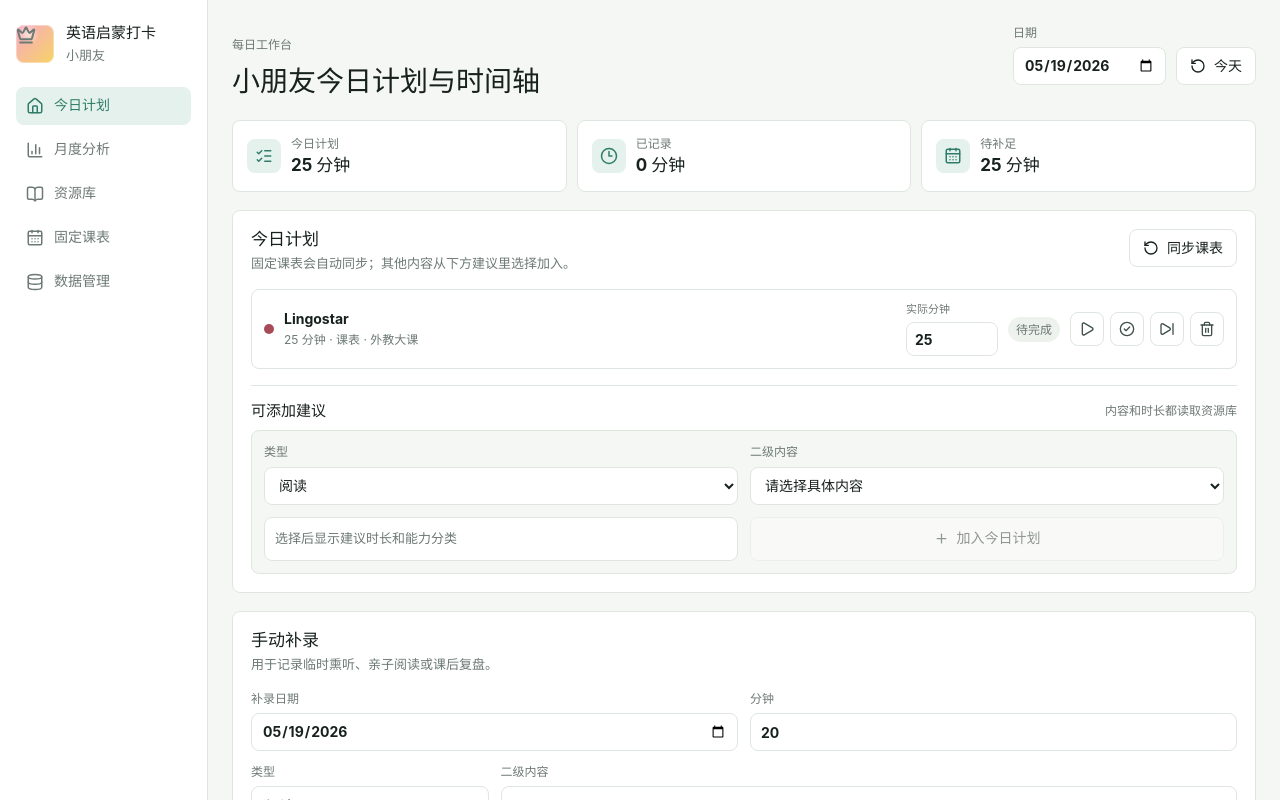
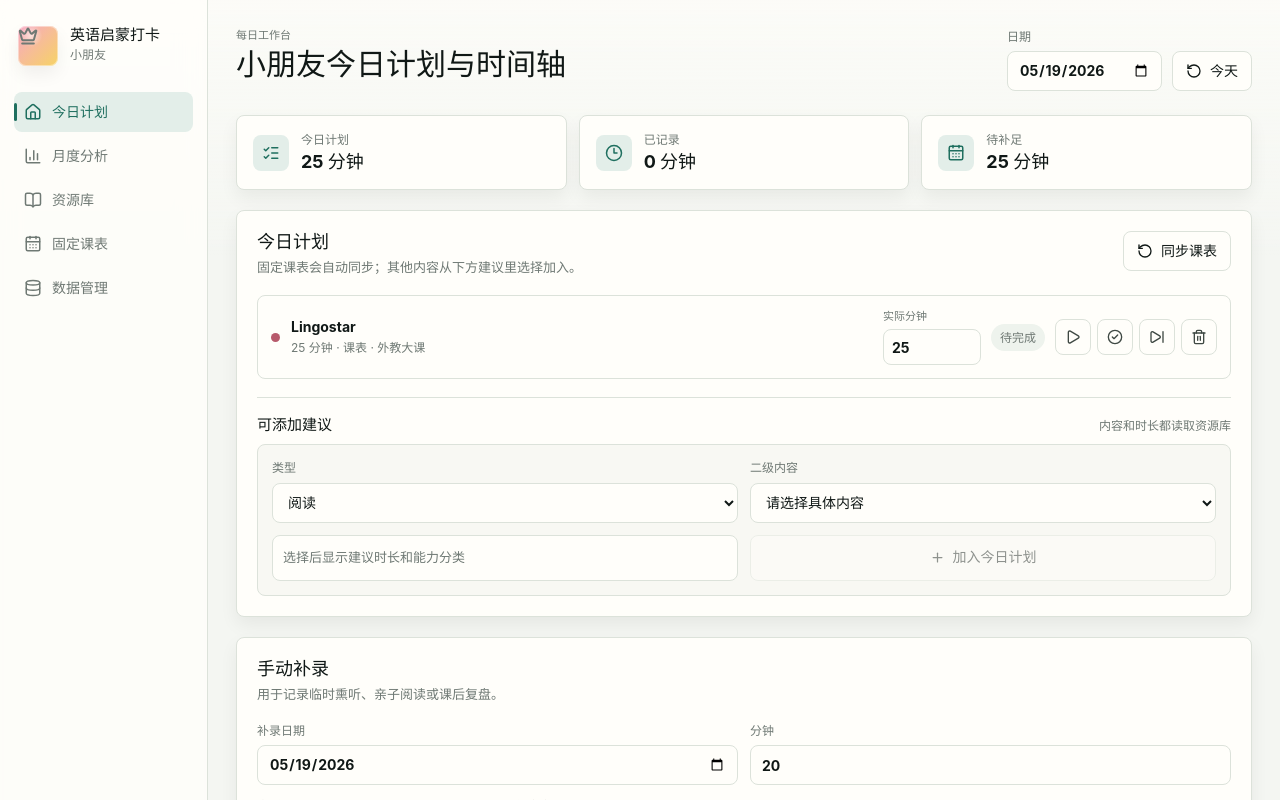
Before and after one commit to brightbread-Ji/English-Check-in-History, a React (Vite) app: page / in a window 1280 px wide. Shown: the top 800 px of the page. Built offline with nearby package versions, Linux system fonts and the light colour scheme.

Commit message:
Polish app interface design

```diff
--- a/src/App.css
+++ b/src/App.css
@@ -9,18 +9,19 @@
 .app-shell {
   min-height: 100svh;
   display: grid;
-  grid-template-columns: 236px minmax(0, 1fr) 316px;
-  background: var(--app-bg);
+  grid-template-columns: 224px minmax(0, 1fr) 324px;
+  background: transparent;
   color: var(--text);
 }
 
 .sidebar {
   border-right: 1px solid var(--border);
-  background: var(--surface);
-  padding: 22px 16px;
+  background: rgba(255, 254, 250, 0.82);
+  backdrop-filter: blur(14px);
+  padding: 24px 14px;
   display: flex;
   flex-direction: column;
-  gap: 22px;
+  gap: 24px;
 }
 
 .brand {
@@ -28,12 +29,13 @@
   align-items: center;
   gap: 12px;
   min-width: 0;
+  padding: 0 4px 2px;
 }
 
 .brand-mark,
 .avatar-badge {
-  width: 38px;
-  height: 38px;
+  width: 40px;
+  height: 40px;
   border-radius: 8px;
   display: grid;
   place-items: center;
@@ -42,7 +44,9 @@
     radial-gradient(circle at 32% 24%, rgba(255, 255, 255, 0.6), transparent 28%),
     linear-gradient(135deg, var(--avatar-a, var(--accent)), var(--avatar-b, #7dd3fc));
   font-weight: 760;
-  box-shadow: inset 0 0 0 1px rgba(255, 255, 255, 0.36);
+  box-shadow:
+    inset 0 0 0 1px rgba(255, 255, 255, 0.42),
+    var(--shadow-small);
   overflow: hidden;
 }
 
@@ -61,22 +65,23 @@
 .brand strong {
   color: var(--text-strong);
   font-size: 15px;
+  line-height: 1.2;
 }
 
 .brand span {
   color: var(--muted);
-  font-size: 13px;
+  font-size: 12px;
   margin-top: 2px;
 }
 
 .nav-list {
   display: grid;
-  gap: 6px;
+  gap: 4px;
 }
 
 .nav-item {
   width: 100%;
-  height: 38px;
+  height: 40px;
   border: 0;
   border-radius: 8px;
   display: flex;
@@ -92,18 +97,28 @@
     color 160ms ease,
     background 160ms ease,
     transform 160ms ease;
+  position: relative;
 }
 
 .nav-item:hover {
   color: var(--text-strong);
-  background: var(--soft);
-  transform: translateX(2px);
+  background: rgba(31, 111, 95, 0.07);
 }
 
 .nav-item.active {
   color: var(--accent);
   background: var(--accent-soft);
   font-weight: 680;
+}
+
+.nav-item.active::before {
+  content: '';
+  width: 3px;
+  height: 18px;
+  border-radius: 999px;
+  background: var(--accent);
+  position: absolute;
+  left: 0;
 }
 
 .sidebar-footer {
@@ -123,7 +138,7 @@
 
 .workspace {
   min-width: 0;
-  padding: 24px;
+  padding: 28px;
 }
 
 .topbar {
@@ -131,21 +146,23 @@
   justify-content: space-between;
   align-items: flex-start;
   gap: 18px;
-  margin-bottom: 22px;
+  margin-bottom: 24px;
 }
 
 .eyebrow {
   color: var(--muted);
-  font-size: 12px;
+  font-size: 11px;
   font-weight: 720;
   text-transform: uppercase;
+  margin: 0;
 }
 
 .topbar h1 {
-  margin: 2px 0 0;
-  font-size: 28px;
-  line-height: 1.15;
+  margin: 4px 0 0;
+  font-size: 30px;
+  line-height: 1.12;
   color: var(--text-strong);
+  font-weight: 820;
 }
 
 .date-controls {
@@ -166,16 +183,20 @@ label {
 
 input,
 select {
-  height: 38px;
+  height: 40px;
   border: 1px solid var(--border);
   border-radius: 8px;
   background: var(--surface);
   color: var(--text-strong);
   font: inherit;
   font-size: 14px;
-  padding: 0 10px;
+  padding: 0 11px;
   outline: none;
   min-width: 0;
+  transition:
+    border-color 140ms ease,
+    box-shadow 140ms ease,
+    background 140ms ease;
 }
 
 input[type='color'] {
@@ -188,6 +209,18 @@ select:focus {
   box-shadow: 0 0 0 3px var(--focus);
 }
 
+button:focus-visible,
+input:focus-visible,
+select:focus-visible {
+  outline: 0;
+  box-shadow: 0 0 0 3px var(--focus);
+}
+
+input:hover,
+select:hover {
+  border-color: var(--border-strong);
+}
+
 button {
   font: inherit;
 }
@@ -195,7 +228,7 @@ button {
 .primary-button,
 .ghost-button,
 .file-button {
-  min-height: 38px;
+  min-height: 40px;
   border-radius: 8px;
   border: 1px solid transparent;
   display: inline-flex;
@@ -216,6 +249,7 @@ button {
 .primary-button {
   background: var(--accent);
   color: white;
+  border-color: var(--accent);
 }
 
 .ghost-button,
@@ -230,6 +264,11 @@ button {
 .file-button:hover,
 .icon-button:hover {
   transform: translateY(-1px);
+  border-color: var(--accent);
+}
+
+.primary-button:hover {
+  background: var(--accent-strong);
 }
 
 .ghost-button.compact {
@@ -250,8 +289,8 @@ button {
 }
 
 .icon-button {
-  width: 34px;
-  height: 34px;
+  width: 36px;
+  height: 36px;
   border: 1px solid var(--border);
   border-radius: 8px;
   display: inline-grid;
@@ -263,6 +302,11 @@ button {
     transform 160ms ease,
     border-color 160ms ease,
     color 160ms ease;
+}
+
+.icon-button:hover {
+  color: var(--accent);
+  background: var(--accent-soft);
 }
 
 .icon-button.strong {
@@ -282,24 +326,24 @@ button {
 .analysis-layout,
 .settings-layout {
   display: grid;
-  gap: 18px;
+  gap: 20px;
 }
 
 .today-layout {
-  grid-template-columns: minmax(0, 1fr) minmax(280px, 360px);
+  grid-template-columns: minmax(0, 1fr) minmax(300px, 368px);
   align-items: start;
 }
 
 .primary-column {
   display: grid;
-  gap: 18px;
+  gap: 20px;
   min-width: 0;
 }
 
 .metric-row {
   display: grid;
   grid-template-columns: repeat(3, minmax(0, 1fr));
-  gap: 10px;
+  gap: 12px;
 }
 
 .metric {
@@ -307,15 +351,16 @@ button {
   border: 1px solid var(--border);
   border-radius: 8px;
   background: var(--surface);
-  padding: 14px;
+  padding: 15px 16px;
   display: flex;
   align-items: center;
-  gap: 10px;
+  gap: 12px;
+  box-shadow: var(--shadow-small);
 }
 
 .metric > span {
-  width: 34px;
-  height: 34px;
+  width: 36px;
+  height: 36px;
   border-radius: 8px;
   display: grid;
   place-items: center;
@@ -328,12 +373,12 @@ button {
   margin: 0 0 2px;
   color: var(--muted);
   font-size: 12px;
-  font-weight: 680;
+  font-weight: 660;
 }
 
 .metric strong {
   color: var(--text-strong);
-  font-size: 17px;
+  font-size: 18px;
   line-height: 1.2;
 }
 
@@ -341,8 +386,9 @@ button {
   border: 1px solid var(--border);
   border-radius: 8px;
   background: var(--surface);
-  padding: 18px;
+  padding: 20px;
   min-width: 0;
+  box-shadow: var(--shadow-small);
 }
 
 .section-head {
@@ -350,20 +396,21 @@ button {
   align-items: flex-start;
   justify-content: space-between;
   gap: 16px;
-  margin-bottom: 16px;
+  margin-bottom: 18px;
 }
 
 .section-head h2,
 .inspector-block h2 {
   color: var(--text-strong);
   margin: 0;
-  font-size: 17px;
+  font-size: 18px;
   line-height: 1.25;
+  font-weight: 780;
 }
 
 .section-head p {
   color: var(--muted);
-  margin: 4px 0 0;
+  margin: 5px 0 0;
   font-size: 13px;
 }
 
@@ -396,15 +443,27 @@ button {
   min-width: 0;
   border: 1px solid var(--border);
   border-radius: 8px;
-  padding: 12px;
+  padding: 13px;
   display: grid;
   align-items: center;
   gap: 10px;
   background: var(--surface);
+  transition:
+    border-color 140ms ease,
+    background 140ms ease,
+    box-shadow 140ms ease;
 }
 
 .plan-row {
-  grid-template-columns: 10px minmax(0, 1fr) 92px auto auto;
+  grid-template-columns: 10px minmax(0, 1fr) 98px auto auto;
+}
+
+.plan-row:hover,
+.resource-row:hover,
+.schedule-row:hover,
+.timeline-row:hover {
+  border-color: var(--border-strong);
+  background: #ffffff;
 }
 
 .plan-row.done {
@@ -417,8 +476,8 @@ button {
 }
 
 .resource-dot {
-  width: 10px;
-  height: 10px;
+  width: 9px;
+  height: 9px;
   border-radius: 50%;
   background: var(--accent);
 }
@@ -457,7 +516,7 @@ button {
   border-radius: 999px;
   color: var(--muted);
   background: var(--soft);
-  padding: 4px 8px;
+  padding: 5px 9px;
   font-size: 12px;
   font-weight: 720;
 }
@@ -474,8 +533,8 @@ button {
 }
 
 .plan-minute-control input {
-  width: 92px;
-  height: 34px;
+  width: 98px;
+  height: 36px;
   padding: 0 8px;
 }
 
@@ -484,10 +543,14 @@ button {
   gap: 6px;
 }
 
+.row-actions .icon-button {
+  flex: 0 0 auto;
+}
+
 .suggestion-block {
   border-top: 1px solid var(--border);
-  margin-top: 16px;
-  padding-top: 16px;
+  margin-top: 18px;
+  padding-top: 18px;
 }
 
 .suggestion-head {
@@ -518,12 +581,12 @@ button {
 .suggestion-picker {
   border: 1px solid var(--border);
   border-radius: 8px;
-  background: var(--app-bg);
+  background: var(--surface-muted);
   display: grid;
   grid-template-columns: repeat(2, minmax(0, 1fr));
   align-items: end;
   gap: 12px;
-  padding: 12px;
+  padding: 14px;
 }
 
 .suggestion-picker > .ghost-button {
@@ -533,7 +596,7 @@ button {
 }
 
 .suggestion-preview {
-  min-height: 44px;
+  min-height: 46px;
   border: 1px solid var(--border);
   border-radius: 8px;
   background: var(--surface);
@@ -570,12 +633,12 @@ button {
 .suggestion-row {
   border: 1px solid var(--border);
   border-radius: 8px;
-  padding: 10px;
+  padding: 11px;
   display: grid;
   grid-template-columns: 10px minmax(0, 1fr) auto;
   align-items: center;
   gap: 10px;
-  background: var(--app-bg);
+  background: var(--surface-muted);
 }
 
 .suggestion-row strong,
@@ -641,11 +704,11 @@ button {
 
 .timeline-panel {
   position: sticky;
-  top: 18px;
+  top: 22px;
 }
 
 .timeline-row {
-  grid-template-columns: 62px minmax(0, 1fr) auto;
+  grid-template-columns: 66px minmax(0, 1fr) auto;
   align-items: start;
 }
 
@@ -656,7 +719,7 @@ button {
 
 .time-range strong {
   color: var(--text-strong);
-  font-size: 14px;
+  font-size: 13px;
 }
 
 .time-range span {
@@ -668,12 +731,24 @@ button {
 .split-panels {
   display: grid;
   grid-template-columns: minmax(0, 1.2fr) minmax(280px, 0.8fr);
-  gap: 18px;
+  gap: 20px;
 }
 
 .chart-wrap {
   width: 100%;
   min-width: 0;
+}
+
+.chart-wrap .recharts-cartesian-axis-tick-value {
+  fill: var(--muted);
+  font-size: 12px;
+}
+
+.chart-wrap .recharts-default-tooltip {
+  border: 1px solid var(--border) !important;
+  border-radius: 8px;
+  background: var(--surface) !important;
+  box-shadow: var(--shadow-small);
 }
 
 .legend-list {
@@ -704,6 +779,7 @@ button {
 .resource-row.editing {
   border-color: var(--accent);
   background: var(--accent-soft);
+  box-shadow: 0 0 0 3px var(--focus);
 }
 
 .schedule-row {
@@ -712,6 +788,8 @@ button {
 
 .schedule-time {
   border-right: 1px solid var(--border);
+  color: var(--text-strong);
+  font-weight: 760;
 }
 
 .data-actions {
@@ -723,11 +801,11 @@ button {
 .storage-note {
   border: 1px solid var(--border);
   border-radius: 8px;
-  background: var(--app-bg);
+  background: var(--surface-muted);
   display: grid;
   gap: 5px;
   margin-top: 14px;
-  padding: 12px;
+  padding: 13px;
 }
 
 .storage-note strong {
@@ -751,7 +829,7 @@ button {
 .child-card {
   border: 1px solid var(--border);
   border-radius: 8px;
-  background: var(--app-bg);
+  background: var(--surface-muted);
   display: grid;
   justify-items: center;
   gap: 10px;
@@ -834,6 +912,7 @@ button {
 
 .avatar-option:hover {
   transform: translateY(-1px);
+  border-color: var(--border-strong);
 }
 
 .avatar-option.active {
@@ -876,16 +955,17 @@ button {
 
 .inspector {
   border-left: 1px solid var(--border);
-  background: var(--surface);
-  padding: 24px 16px;
+  background: rgba(255, 254, 250, 0.78);
+  backdrop-filter: blur(14px);
+  padding: 28px 18px;
   display: grid;
   align-content: start;
-  gap: 14px;
+  gap: 16px;
 }
 
 .inspector-block {
   border-bottom: 1px solid var(--border);
-  padding-bottom: 16px;
+  padding-bottom: 18px;
 }
 
 .inspector-block:last-child {
@@ -895,7 +975,7 @@ button {
 .inspector-block > strong {
   color: var(--text-strong);
   display: block;
-  font-size: 28px;
+  font-size: 30px;
   line-height: 1.1;
   margin: 6px 0;
 }
@@ -1060,6 +1140,11 @@ button {
     display: flex;
     overflow-x: auto;
     padding-bottom: 2px;
+    scrollbar-width: none;
+  }
+
+  .nav-list::-webkit-scrollbar {
+    display: none;
   }
 
   .nav-item {
@@ -1072,7 +1157,11 @@ button {
   }
 
   .workspace {
-    padding: 16px;
+    padding: 18px 16px;
+  }
+
+  .topbar h1 {
+    font-size: 26px;
   }
 
   .topbar,
@@ -1150,7 +1239,7 @@ button {
   }
 
   .inspector {
-    padding: 16px;
+    padding: 18px 16px;
   }
 
   .ability-donut-wrap {
--- a/src/index.css
+++ b/src/index.css
@@ -1,16 +1,21 @@
 :root {
-  --app-bg: #f5f7f4;
-  --surface: #ffffff;
-  --text: #40504a;
-  --text-strong: #17211d;
-  --muted: #6d7a74;
-  --border: #dfe6df;
-  --soft: #edf2ed;
-  --accent: #2f7d68;
-  --accent-soft: #e5f1ec;
-  --done-soft: #f0f6f1;
-  --focus: rgba(47, 125, 104, 0.16);
-  --shadow: rgba(23, 33, 29, 0.16) 0 14px 34px;
+  --app-bg: #f4f6f2;
+  --surface: #fffefa;
+  --surface-muted: #f8f8f3;
+  --text: #3f4944;
+  --text-strong: #101816;
+  --muted: #6f7974;
+  --border: #dce2da;
+  --border-strong: #c9d2ca;
+  --soft: #eef3ed;
+  --accent: #1f6f5f;
+  --accent-strong: #124d43;
+  --accent-soft: #e3eee9;
+  --done-soft: #eef6f2;
+  --danger: #9f4d55;
+  --focus: rgba(31, 111, 95, 0.16);
+  --shadow: rgba(16, 24, 22, 0.08) 0 14px 34px;
+  --shadow-small: rgba(16, 24, 22, 0.06) 0 8px 18px;
   --sans: Inter, ui-sans-serif, system-ui, -apple-system, BlinkMacSystemFont, "Segoe UI", "Microsoft YaHei", sans-serif;
 
   color: var(--text);
@@ -31,7 +36,9 @@ body {
   margin: 0;
   min-width: 320px;
   min-height: 100svh;
-  background: var(--app-bg);
+  background:
+    linear-gradient(180deg, rgba(255, 254, 250, 0.72), rgba(244, 246, 242, 0) 260px),
+    var(--app-bg);
 }
 
 button,
```
Also changed, not shown: src/App.tsx (+9 -6 lines), src/defaults.ts (+8 -8 lines), src/labels.ts (+4 -4 lines).
